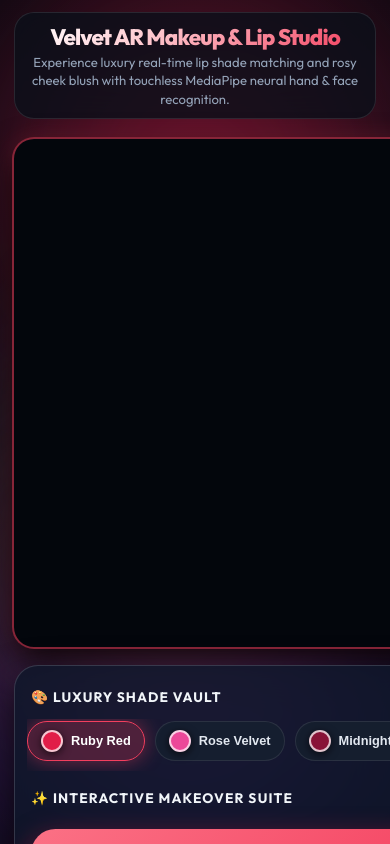
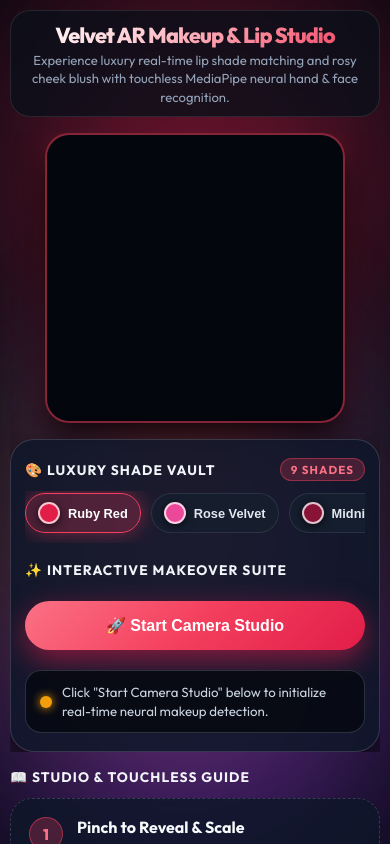
Before and after one commit to rahulkumarbalai/velvet-ar-makeup-studio, a React (Vite) app: page / in a window 390 px wide. Shown: the top 844 px of the page. Built offline with nearby package versions, Linux system fonts and the light colour scheme.

Commit message:
fix: compact 320px square mobile camera mirror and overflow-proof grid alignments

```diff
--- a/src/styles/studio.css
+++ b/src/styles/studio.css
@@ -1,7 +1,7 @@
 /* Main Layout & Desktop vs Mobile Grid */
 .studio-container {
   max-width: 1320px;
-  width: min(96vw, 1280px);
+  width: min(96%, 1280px);
   margin: 28px auto;
   padding: 32px;
   border-radius: 36px;
@@ -14,13 +14,17 @@
   flex-direction: column;
   gap: 32px;
   position: relative;
-  overflow: hidden;
+  overflow-x: hidden;
+  box-sizing: border-box;
 }
 
 /* Header Section */
 .header-wrap {
   text-align: center;
   margin-bottom: 2px;
+  width: 100%;
+  max-width: 100%;
+  box-sizing: border-box;
 }
 .header-title {
   font-size: clamp(1.8rem, 3.8vw, 3.1rem);
@@ -42,24 +46,29 @@
 /* Responsive Grid for Camera & Controls Dashboard */
 .studio-grid {
   display: grid;
-  grid-template-columns: 1fr;
+  grid-template-columns: minmax(0, 1fr);
   gap: 28px;
   align-items: start;
+  width: 100%;
+  max-width: 100%;
+  box-sizing: border-box;
 }
 
 @media (min-width: 992px) {
   .studio-grid {
-    grid-template-columns: 1.28fr 0.9fr;
+    grid-template-columns: minmax(0, 1.28fr) minmax(0, 0.9fr);
     gap: 34px;
   }
 }
 
 /* ========================================================
-   UN-CLIPPED & GAP-FREE CAMERA WRAPPER & VIDEO STYLING
+   DESKTOP CAMERA WRAPPER & VIDEO STYLING
    ======================================================== */
 .camera-wrapper {
   position: relative;
   width: 100%;
+  aspect-ratio: 16 / 9;
+  max-height: 580px;
   border-radius: 28px;
   overflow: hidden;
   background: #03060c;
@@ -69,27 +78,23 @@
   align-items: center;
   justify-content: center;
   margin: 0 auto;
+  box-sizing: border-box;
 }
 
-/* Letting video height dictate container height naturally prevents ALL empty gaps and clipping! */
-.camera-video {
-  position: relative;
-  width: 100%;
-  height: auto;
-  object-fit: contain;
-  transform: scaleX(-1);
-  display: block;
-  margin: 0 auto;
-}
-
-.camera-canvas {
+.camera-video, .camera-canvas {
   position: absolute;
   top: 0;
   left: 0;
   width: 100%;
   height: 100%;
-  object-fit: contain;
+  object-fit: cover;
+  object-position: center center;
   transform: scaleX(-1);
+  transform-origin: center center;
+  display: block;
+}
+
+.camera-canvas {
   pointer-events: none;
   z-index: 10;
 }
@@ -124,6 +129,9 @@
   backdrop-filter: blur(20px);
   -webkit-backdrop-filter: blur(20px);
   box-shadow: 0 16px 36px rgba(0, 0, 0, 0.5);
+  width: 100%;
+  max-width: 100%;
+  box-sizing: border-box;
 }
 
 .section-title {
@@ -136,6 +144,8 @@
   align-items: center;
   justify-content: space-between;
   margin-bottom: 2px;
+  width: 100%;
+  box-sizing: border-box;
 }
 .section-badge {
   font-size: 0.72rem;
@@ -144,6 +154,7 @@
   background: rgba(244, 63, 94, 0.22);
   color: #fb7185;
   border: 1px solid rgba(244, 63, 94, 0.45);
+  white-space: nowrap;
 }
 
 /* Shade Swatches Palette */
@@ -151,6 +162,9 @@
   display: grid;
   grid-template-columns: repeat(auto-fill, minmax(140px, 1fr));
   gap: 10px;
+  width: 100%;
+  max-width: 100%;
+  box-sizing: border-box;
 }
 
 .shade-btn {
@@ -168,6 +182,7 @@
   transition: all 0.25s cubic-bezier(0.4, 0, 0.2, 1);
   width: 100%;
   text-align: left;
+  box-sizing: border-box;
 }
 
 .shade-btn:hover {
@@ -199,6 +214,9 @@
   gap: 12px;
   align-items: center;
   justify-content: stretch;
+  width: 100%;
+  max-width: 100%;
+  box-sizing: border-box;
 }
 
 .primary-btn {
@@ -214,6 +232,8 @@
   color: #ffffff;
   box-shadow: 0 10px 28px rgba(225, 29, 72, 0.55);
   transition: all 0.25s ease;
+  box-sizing: border-box;
+  text-align: center;
 }
 
 .primary-btn:hover:not(:disabled) {
@@ -238,7 +258,9 @@
   border: 1px solid rgba(255, 255, 255, 0.14);
   color: #e2e8f0;
   text-align: center;
-  white-space: nowrap;
+  white-space: normal;
+  overflow-wrap: break-word;
+  box-sizing: border-box;
 }
 
 .action-pill-btn:hover {
@@ -295,6 +317,7 @@
   border: 1px solid rgba(244, 63, 94, 0.45);
   color: #fb7185;
   margin-top: 2px;
+  box-sizing: border-box;
 }
 .reset-btn:hover {
   background: rgba(244, 63, 94, 0.28);
@@ -315,6 +338,9 @@
   color: #cbd5e1;
   line-height: 1.4;
   transition: all 0.3s ease;
+  width: 100%;
+  max-width: 100%;
+  box-sizing: border-box;
 }
 .status-dot {
   width: 12px;
@@ -339,6 +365,9 @@
   grid-template-columns: repeat(auto-fit, minmax(260px, 1fr));
   gap: 18px;
   margin-top: 6px;
+  width: 100%;
+  max-width: 100%;
+  box-sizing: border-box;
 }
 
 .guide-card {
@@ -350,6 +379,9 @@
   background: rgba(15, 23, 42, 0.65);
   border: 1px dashed rgba(148, 163, 184, 0.28);
   transition: all 0.25s ease;
+  width: 100%;
+  max-width: 100%;
+  box-sizing: border-box;
 }
 .guide-card:hover {
   background: rgba(30, 41, 59, 0.8);
@@ -410,29 +442,34 @@
 }
 
 /* ========================================================
-   TRUE MOBILE PHONE OPTIMIZATION (@media < 768px)
+   STRICT OVERFLOW-PROOF MOBILE PHONE OPTIMIZATION (@media < 768px)
    ======================================================== */
 @media (max-width: 768px) {
   .studio-container {
-    width: 100vw;
-    max-width: 100vw;
-    margin: 0;
-    padding: 10px 12px 36px 12px;
+    width: 100%;
+    max-width: 100%;
+    margin: 0 auto;
+    padding: 10px 10px 36px 10px;
     gap: 16px;
     border-radius: 0;
     background: transparent;
     border: none;
     box-shadow: none;
     backdrop-filter: none;
+    overflow-x: hidden;
+    box-sizing: border-box;
   }
 
   .header-wrap {
-    margin: 2px 2px;
+    margin: 0;
     padding: 10px 14px;
     border-radius: 20px;
     background: rgba(11, 15, 25, 0.8);
     border: 1px solid rgba(255, 255, 255, 0.1);
     backdrop-filter: blur(16px);
+    width: 100%;
+    max-width: 100%;
+    box-sizing: border-box;
   }
   .header-title {
     font-size: 1.55rem;
@@ -445,56 +482,67 @@
 
   .studio-grid {
     gap: 16px;
+    width: 100%;
+    max-width: 100%;
+    grid-template-columns: minmax(0, 1fr);
+    overflow-x: hidden;
+    box-sizing: border-box;
   }
 
-  /* Zero gap, 100% full-width mobile camera container */
+  /*
+     COMPACT 320px MOBILE CAMERA MIRROR:
+     - Solves excessive height (capped at 320px square so controls below stay easily visible!)
+     - Centered object-fit: cover eliminates left/right gaps without clipping face!
+     - width: 100% with box-sizing stops off-center left shifting!
+  */
   .camera-wrapper {
     width: 100%;
+    max-width: 340px;
+    height: 320px;
     margin: 0 auto;
-    height: auto;
-    aspect-ratio: auto;
-    border-radius: 22px;
+    border-radius: 24px;
     border: 2px solid rgba(244, 63, 94, 0.55);
     box-shadow: 0 14px 32px rgba(0, 0, 0, 0.9), 0 0 22px rgba(244, 63, 94, 0.25);
     overflow: hidden;
     display: flex;
     align-items: center;
     justify-content: center;
+    position: relative;
+    box-sizing: border-box;
+    background: #03060c;
   }
 
-  /* Removing artificial max-height prevents empty side gaps when aspect ratios interact with mirror transform */
-  .camera-video {
-    position: relative;
-    width: 100%;
-    height: auto;
-    object-fit: cover;
-    display: block;
-    margin: 0 auto;
-  }
-
-  .camera-canvas {
+  .camera-video, .camera-canvas {
     position: absolute;
     top: 0;
     left: 0;
     width: 100%;
     height: 100%;
     object-fit: cover;
-    pointer-events: none;
-    z-index: 10;
+    object-position: center center;
+    transform: scaleX(-1);
+    transform-origin: center center;
+    display: block;
+    margin: 0;
   }
 
   .controls-dashboard {
-    padding: 20px 16px;
+    padding: 18px 14px;
     gap: 18px;
     border-radius: 24px;
-    margin: 0 2px;
+    margin: 0 auto;
     background: rgba(15, 23, 42, 0.85);
     border: 1px solid rgba(255, 255, 255, 0.15);
     box-shadow: 0 14px 36px rgba(0, 0, 0, 0.85);
+    width: 100%;
+    max-width: 100%;
+    box-sizing: border-box;
+    overflow-x: hidden;
   }
 
   .section-title {
     font-size: 0.86rem;
+    width: 100%;
   }
 
   .shades-grid {
@@ -503,8 +551,11 @@
     overflow-x: auto;
     scroll-snap-type: x mandatory;
     gap: 10px;
-    padding: 2px 4px 10px 4px;
-    margin: 0 -4px;
+    padding: 2px 2px 10px 2px;
+    margin: 0;
+    width: 100%;
+    max-width: 100%;
+    box-sizing: border-box;
     -webkit-overflow-scrolling: touch;
   }
 
@@ -526,23 +577,30 @@
 
   .actions-row {
     display: grid;
-    grid-template-columns: 1fr 1fr;
+    grid-template-columns: repeat(2, minmax(0, 1fr));
     gap: 10px;
+    width: 100%;
+    max-width: 100%;
+    box-sizing: border-box;
   }
 
   .primary-btn {
     grid-column: 1 / -1;
     padding: 15px 18px;
     font-size: 1rem;
+    width: 100%;
   }
 
   .action-pill-btn {
     width: 100%;
-    min-width: auto;
-    padding: 12px 10px;
+    min-width: 0;
+    padding: 12px 8px;
     font-size: 0.82rem;
     border-radius: 16px;
-    gap: 6px;
+    gap: 5px;
+    white-space: normal;
+    overflow-wrap: break-word;
+    text-align: center;
   }
 
   .reset-btn {
@@ -559,12 +617,18 @@
     border-radius: 16px;
     font-size: 0.83rem;
     gap: 10px;
+    width: 100%;
+    max-width: 100%;
+    box-sizing: border-box;
   }
 
   .guides-grid {
-    grid-template-columns: 1fr;
+    grid-template-columns: minmax(0, 1fr);
     gap: 12px;
-    margin: 0 2px;
+    margin: 0;
+    width: 100%;
+    max-width: 100%;
+    box-sizing: border-box;
   }
 
   .guide-card {
@@ -573,6 +637,9 @@
     background: rgba(15, 23, 42, 0.85);
     border: 1px dashed rgba(148, 163, 184, 0.28);
     gap: 14px;
+    width: 100%;
+    max-width: 100%;
+    box-sizing: border-box;
   }
 
   .sparkle-toast {
@@ -584,7 +651,8 @@
 }
 
 @media (max-width: 400px) {
-  .header-title { font-size: 1.4rem; }
-  .action-pill-btn { font-size: 0.78rem; padding: 11px 8px; gap: 4px; }
-  .shade-btn { padding: 8px 13px; font-size: 0.8rem; }
+  .header-title { font-size: 1.35rem; }
+  .action-pill-btn { font-size: 0.76rem; padding: 11px 6px; gap: 4px; }
+  .shade-btn { padding: 8px 12px; font-size: 0.8rem; }
+  .camera-wrapper { max-width: 300px; height: 290px; }
 }
```
